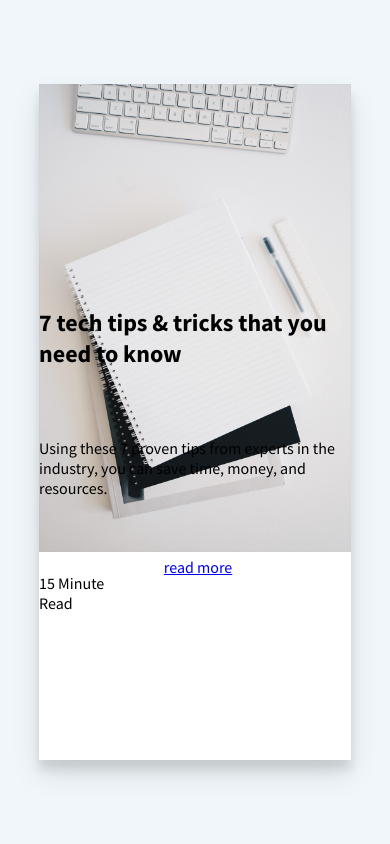
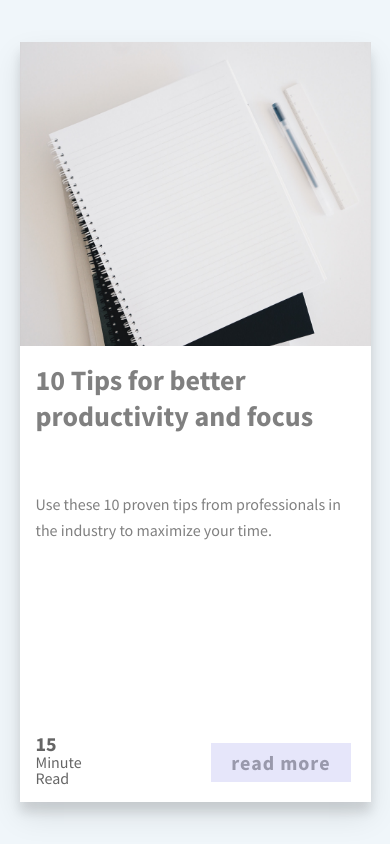
Before and after one commit to LewisNozaki/Grid-card-1, a plain HTML site: page index.html in a window 390 px wide. Drawn offline with Linux system fonts and the light colour scheme.

Commit message:
finished mobile view

```diff
--- a/index.html
+++ b/index.html
@@ -15,8 +15,8 @@
     <img src="./assets/image-1.jpeg" alt="Picture of note pad on a desk" class="card-image">
 
     <!-- Card Content -->
-    <h2 class="card-title">7 tech tips & tricks that you need to know</h2>
-    <p class="card-body">Using these 7 proven tips from experts in the industry, you can save time, money, and resources.</p>
+    <h2 class="card-title">10 Tips for better productivity and focus</h2>
+    <p class="card-body">Use these 10 proven tips from professionals in the industry to maximize your time.</p>
 
     <p class="card-footer"><span>15</span> Minute <br> Read</p>
     <a href="#" class="card-btn">read more</a>
--- a/styles.css
+++ b/styles.css
@@ -22,41 +22,90 @@ body {
   align-items: center;
 }
 
-img {
-  width: 100%;
-}
-
 .card-container {
   background: #fff;
-  width: 80%;
-  height: 80%;
+  width: 90%;
+  max-width: 1200px;
+  height: 90%;
   box-shadow: 0 14px 28px rgba(0, 0, 0, 0.1),
               0 10px 10px rgba(0, 0, 0, 0.1);
   display: grid;
-  grid-template: 30% 20% 20% 30% / 40% 60%;
+  grid-template: 40% 15% 15% 30% / auto auto;
 }
 
 .card-image {
-  grid-column: 1 / 3;
+  width: 100%;
+  height: 100%;
+  object-fit: cover;
+  grid-column: 1 / -1;
   grid-row: 1 / 2;
 }
 
 .card-title {
-  grid-column: 1 / 3;
+  color: grey;
+  padding: 1rem;
+  font-size: 1.75rem;
+  margin: 0;
+  grid-column: 1 / -1;
   grid-row: 2 / 3;
 }
 
 .card-body {
-  grid-column: 1 / 3;
+  color: grey;
+  padding: 1rem;
+  font-size: 1rem;
+  line-height: 1.6;
+  grid-column: 1 / -1;
   grid-row: 3 / 4;
 }
 
 .card-footer {
+  margin: 0;
+  opacity: .6;
+  line-height: 1;
   grid-column: 1 / 2;
   grid-row: 4 / 5;
+  align-self: end;
+  margin: 1em;
+}
+
+.card-footer span {
+  font-weight: 700;
+  display: block;
+  font-size: 1.25em;
 }
 
 .card-btn {
+  font-size: 1.25rem;
+  background: lavender;
+  color: rgb(153, 153, 172);
+  text-decoration: none;
+  font-weight: 700;
+  padding: .35em 1em;
+  letter-spacing: 1px;
   grid-column: 2 / 3;
   grid-row: 4 / 5;
+  align-self: end;
+  justify-self: end;
+  margin: 1em;
 }
+
+.card-btn:hover {
+  background: rgb(135, 135, 165);
+  color: #fff;
+}
+
+/* 360 and under */
+@media only screen and (max-width: 360px) {
+  .card-title {
+    font-size: 20px;
+  }
+
+  .card-body {
+    font-size: 16px;
+  }
+
+  .card-btn {
+    font-size: 1rem;
+  }
+}
```
